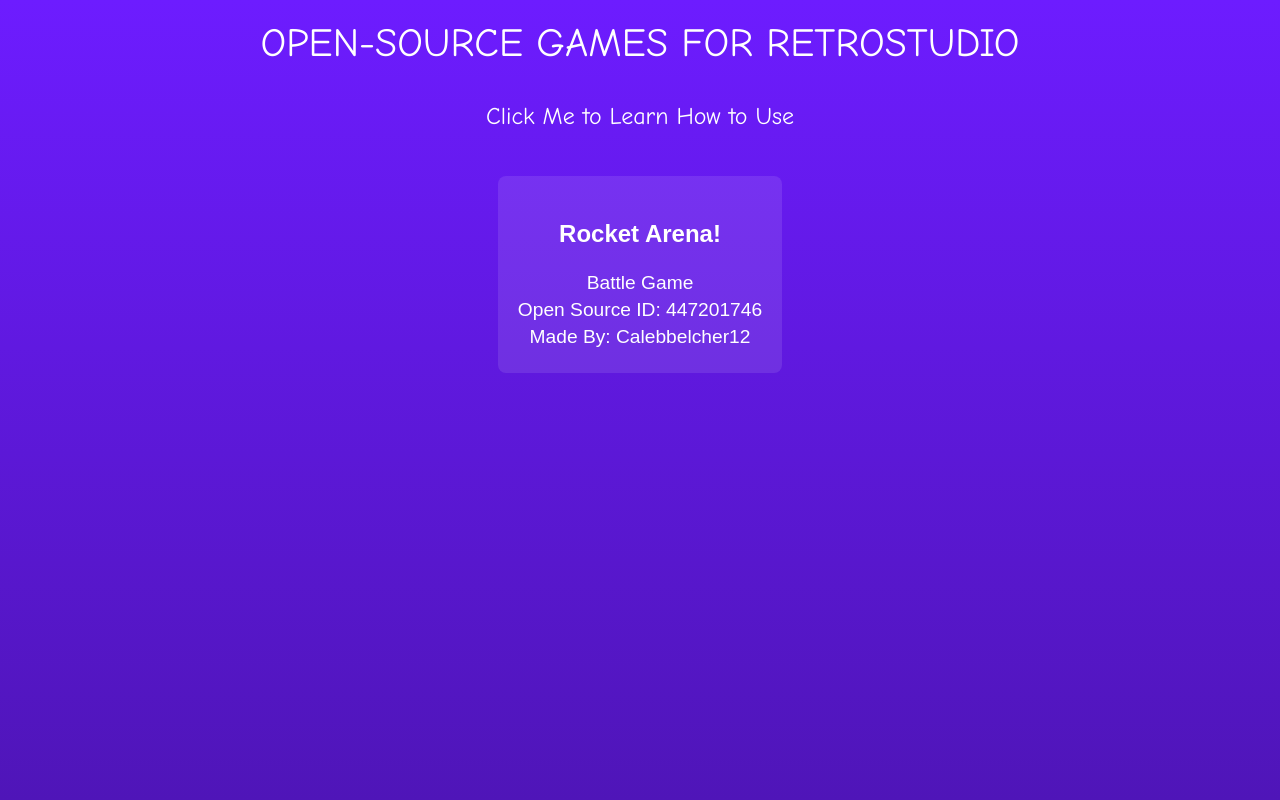
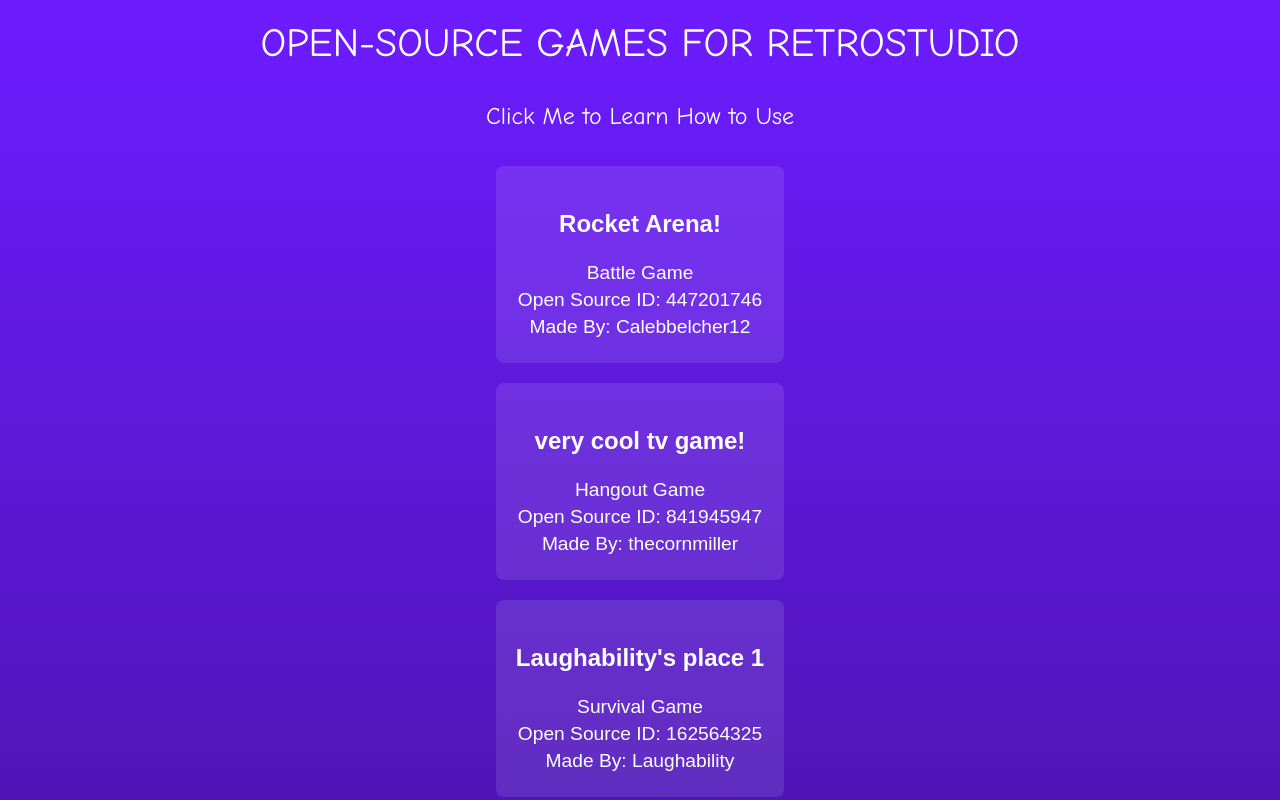
Before and after one commit to cakebill12/RetroSource, a plain HTML site: page index.html in a window 1280 px wide. Drawn offline with Linux system fonts and the light colour scheme; a web font is replaced by a local one.

Commit message:
Update index.html

```diff
--- a/index.html
+++ b/index.html
@@ -18,6 +18,7 @@
     <a href="help.html" class="link-text">Click Me to Learn How to Use</a>
   </p>
 
+  <div class="games-container">
     <section class="game-section">
       <div class="game-info">
         <h3>Rocket Arena!</h3>
@@ -26,6 +27,24 @@
         <p>Made By: Calebbelcher12</p>
       </div>
     </section>
+    <section class="game-section">
+      <div class="game-info">
+        <h3>very cool tv game!</h3>
+        <p>Hangout Game</p>
+        <p>Open Source ID: 841945947</p>
+        <p>Made By: thecornmiller</p>
+      </div>
+    </section>
+    <section class="game-section">
+      <div class="game-info">
+        <h3>Laughability's place 1</h3>
+        <p>Survival Game</p>
+        <p>Open Source ID: 162564325</p>
+        <p>Made By: Laughability</p>
+      </div>
+    </section>
+    <!-- Add more game sections here if needed -->
+  </div>
 
   <script src="script.js"></script>
 </body>
```
Lines whose indentation alone changed are shown as unchanged.
